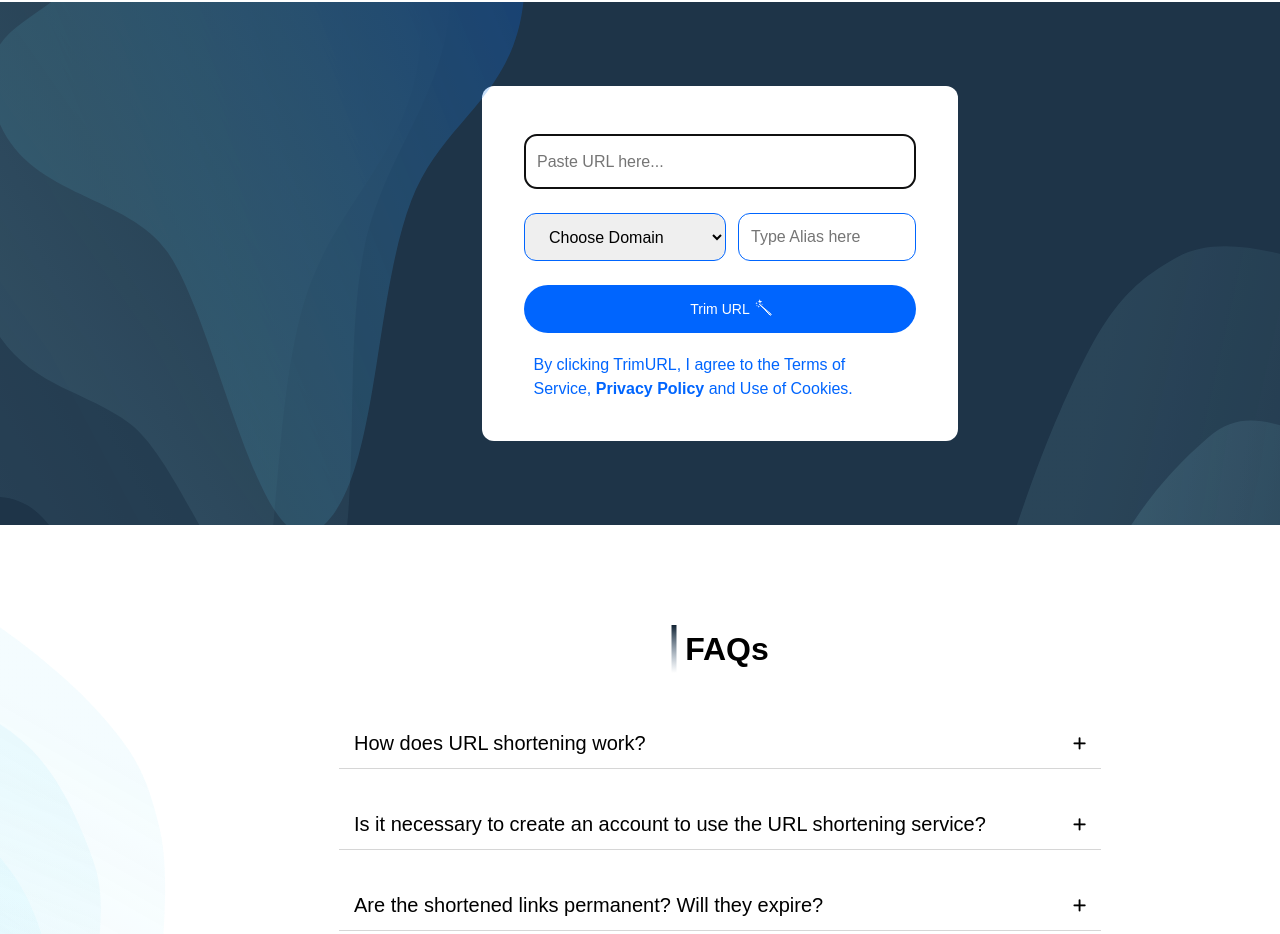
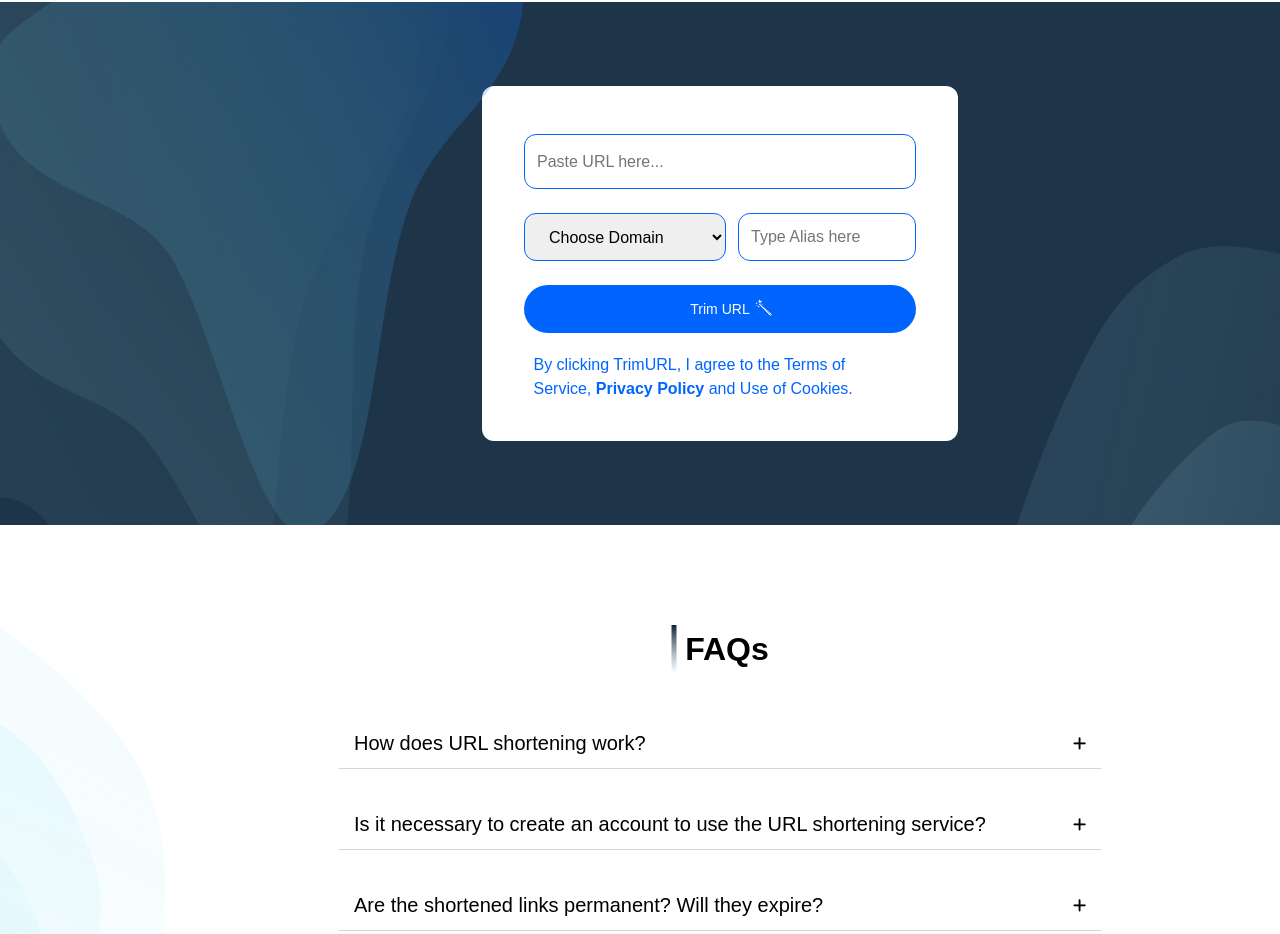
Before and after one commit to Davincii8098/Assignment, a plain HTML site: page index.html in a window 1280 px wide. Shown: the part 3218-4152 px from the top of the page. Drawn offline with nearby package versions, Linux system fonts and the light colour scheme.

Commit message:
removed the auto focus on the form

```diff
--- a/index.html
+++ b/index.html
@@ -217,7 +217,7 @@
       <div class="form-container">
         <div>
           <form action="">
-            <input class="paste-url"  type="text" placeholder="Paste URL here..." autocomplete="on" autofocus required >
+            <input class="paste-url"  type="text" placeholder="Paste URL here..." autocomplete="on" required >
             <div class="small-input">
               <div >
                 <select name="paste URL" id="domain" aria-placeholder="Choose Domain">
```
